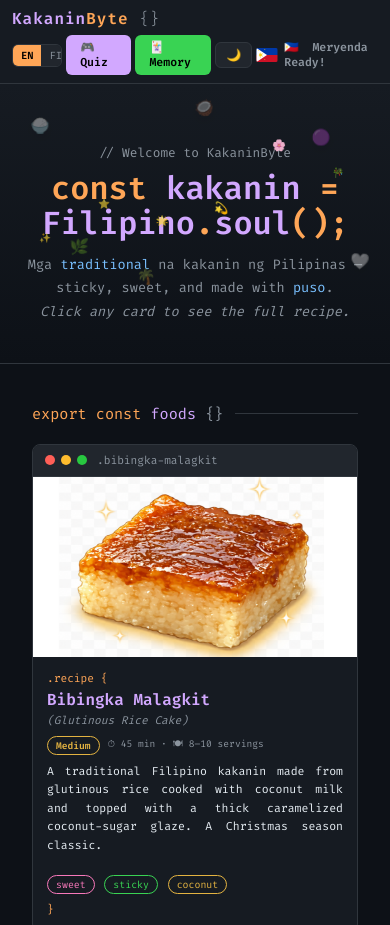
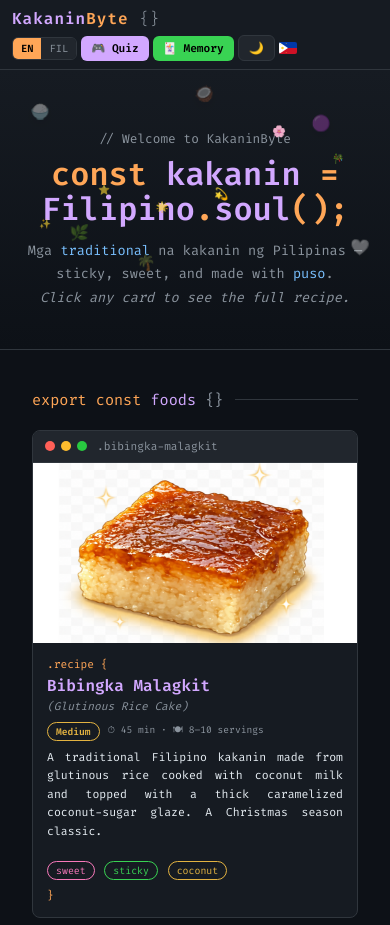
Before and after one commit to MsCereal/kakaninbyte, a plain HTML site: page KakaninByte/wwwroot/index.html in a window 390 px wide. Shown: the top 925 px of the page. Drawn offline with Linux system fonts and the light colour scheme.

Commit message:
Fix mobile nav: clean buttons, hide text on small screens, one flag

```diff
--- a/KakaninByte/wwwroot/index.html
+++ b/KakaninByte/wwwroot/index.html
@@ -115,6 +115,7 @@
         @media (max-width: 640px) {
             .float-char { font-size: 0.9rem !important; opacity: 0.4; }
             .sparkle    { font-size: 0.6rem !important; opacity: 0.35; }
+            .hide-mobile { display: none; }
         }
 
         /* ── CARD HOVER BOUNCE ── */
@@ -420,31 +421,21 @@
             <button class="lang-btn active" id="btnEN" onclick="setLang('en')">EN</button>
             <button class="lang-btn" id="btnFIL" onclick="setLang('fil')">FIL</button>
         </div>
-        <a href="quiz.html" class="quiz-nav-btn" onclick="fadeToPage(event, 'quiz.html')" style="font-size:0.72rem;background:var(--purple);color:#000;border:none;padding:5px 14px;border-radius:6px;font-family:'Fira Code',monospace;font-weight:700;text-decoration:none;transition:opacity 0.2s" onmouseover="this.style.opacity=0.85" onmouseout="this.style.opacity=1">🎮 Quiz</a>
-        <a href="memory.html" onclick="fadeToPage(event,'memory.html')" style="font-size:0.72rem;background:var(--teal);color:#000;border:none;padding:5px 14px;border-radius:6px;font-family:'Fira Code',monospace;font-weight:700;text-decoration:none;transition:opacity 0.2s" onmouseover="this.style.opacity=0.85" onmouseout="this.style.opacity=1">🃏 Memory</a>
+        <a href="quiz.html" onclick="fadeToPage(event, 'quiz.html')" style="font-size:0.7rem;background:var(--purple);color:#000;border:none;padding:5px 10px;border-radius:6px;font-family:'Fira Code',monospace;font-weight:700;text-decoration:none;white-space:nowrap">🎮 Quiz</a>
+        <a href="memory.html" onclick="fadeToPage(event,'memory.html')" style="font-size:0.7rem;background:var(--teal);color:#000;border:none;padding:5px 10px;border-radius:6px;font-family:'Fira Code',monospace;font-weight:700;text-decoration:none;white-space:nowrap">🃏 Memory</a>
         <button class="theme-btn" id="themeBtn" onclick="toggleTheme()">🌙</button>
-        <div style="display:flex;align-items:center;gap:6px;font-size:0.72rem;color:var(--muted)">
-            <svg width="22" height="14" viewBox="0 0 36 24" style="border-radius:2px;flex-shrink:0" xmlns="http://www.w3.org/2000/svg">
+        <span style="font-size:0.7rem;color:var(--muted);white-space:nowrap;display:flex;align-items:center;gap:4px">
+            <svg width="18" height="12" viewBox="0 0 36 24" style="border-radius:2px;flex-shrink:0" xmlns="http://www.w3.org/2000/svg">
                 <rect width="36" height="12" fill="#0038A8"/>
                 <rect y="12" width="36" height="12" fill="#CE1126"/>
                 <polygon points="0,0 18,12 0,24" fill="white"/>
                 <circle cx="7" cy="12" r="2.5" fill="#FCD116"/>
-                <g fill="#FCD116">
-                    <rect x="6.6" y="7.5" width="0.8" height="2" rx="0.4"/>
-                    <rect x="6.6" y="14.5" width="0.8" height="2" rx="0.4" transform="rotate(180 7 16)"/>
-                    <rect x="4" y="11.6" width="2" height="0.8" rx="0.4"/>
-                    <rect x="9" y="11.6" width="2" height="0.8" rx="0.4"/>
-                    <rect x="5" y="8.9" width="2" height="0.8" rx="0.4" transform="rotate(45 6 9.3)"/>
-                    <rect x="9" y="8.9" width="2" height="0.8" rx="0.4" transform="rotate(-45 10 9.3)"/>
-                    <rect x="5" y="14.3" width="2" height="0.8" rx="0.4" transform="rotate(-45 6 14.7)"/>
-                    <rect x="9" y="14.3" width="2" height="0.8" rx="0.4" transform="rotate(45 10 14.7)"/>
-                </g>
                 <text x="2.5" y="5.5" font-size="3" fill="#FCD116">★</text>
                 <text x="13" y="4" font-size="3" fill="#FCD116">★</text>
                 <text x="13" y="21" font-size="3" fill="#FCD116">★</text>
             </svg>
-            <span>🇵🇭 &nbsp;<b data-en="Meryenda Ready!" data-fil="Handa na ang Meryenda!">Meryenda Ready!</b></span>
-        </div>
+            <span class="hide-mobile"><b data-en="Meryenda Ready!" data-fil="Handa na!">Meryenda Ready!</b></span>
+        </span>
     </div>
 </nav>
 
```
Also changed, not shown: KakaninByte/wwwroot/quiz.html (+1 -1 lines).
